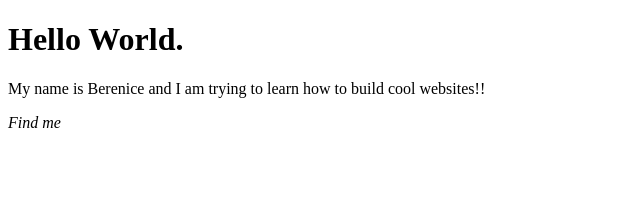
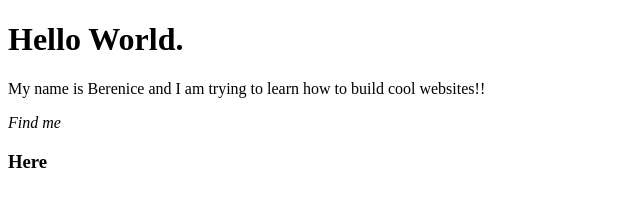
Before and after one commit to bmaya475/bmaya475.github.io, a plain HTML site: page index.html in a window 1280 px wide. Shown: the full height of the page, 0-640 px from the left. Drawn offline with Linux system fonts and the light colour scheme.

Commit message:
Update index.html

```diff
--- a/index.html
+++ b/index.html
@@ -7,7 +7,9 @@
 <h1>Hello World.</h1>
 <p>My name is Berenice and I am trying to learn how to build cool websites!!</p>
 
-<i>Find me</i>
+<i>Find me</i><h3>Here</h3>
+
+
 
    </body>
 
```
